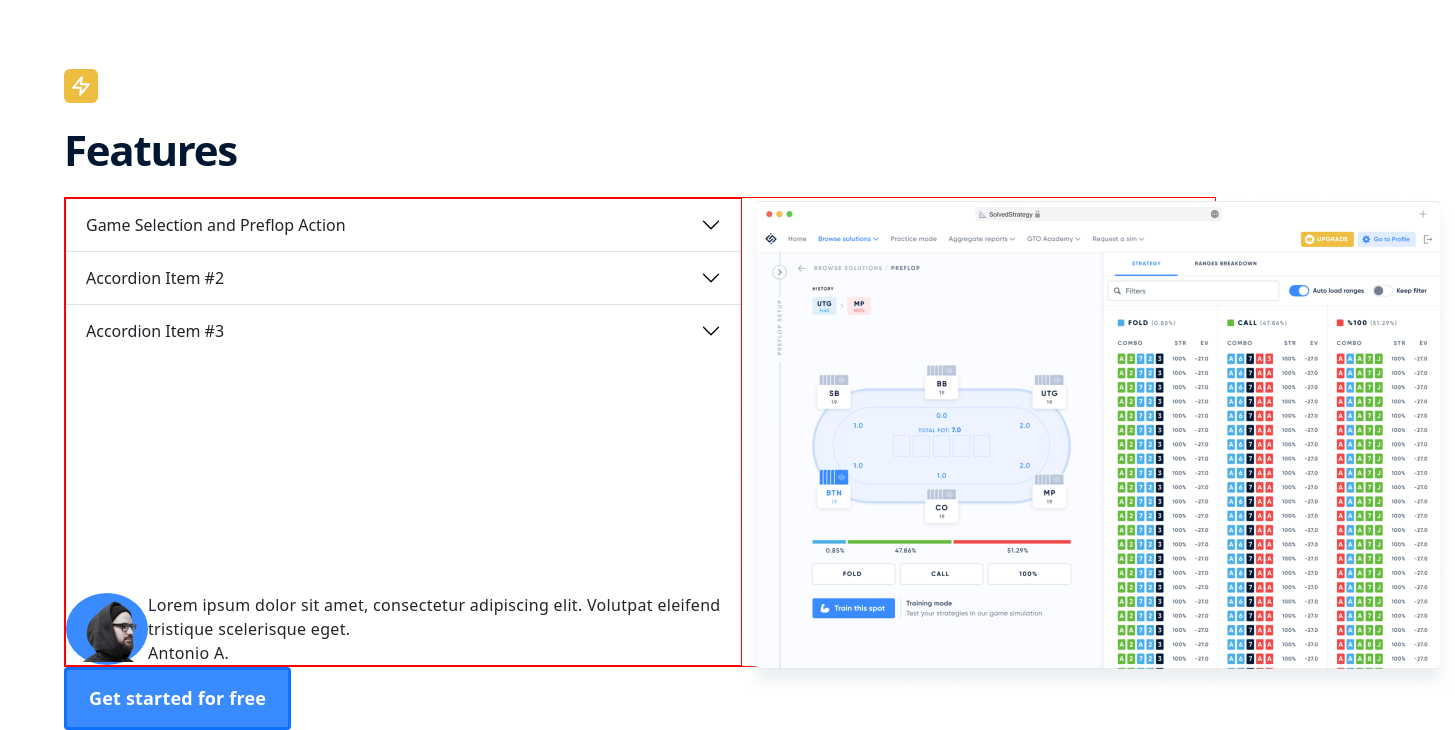
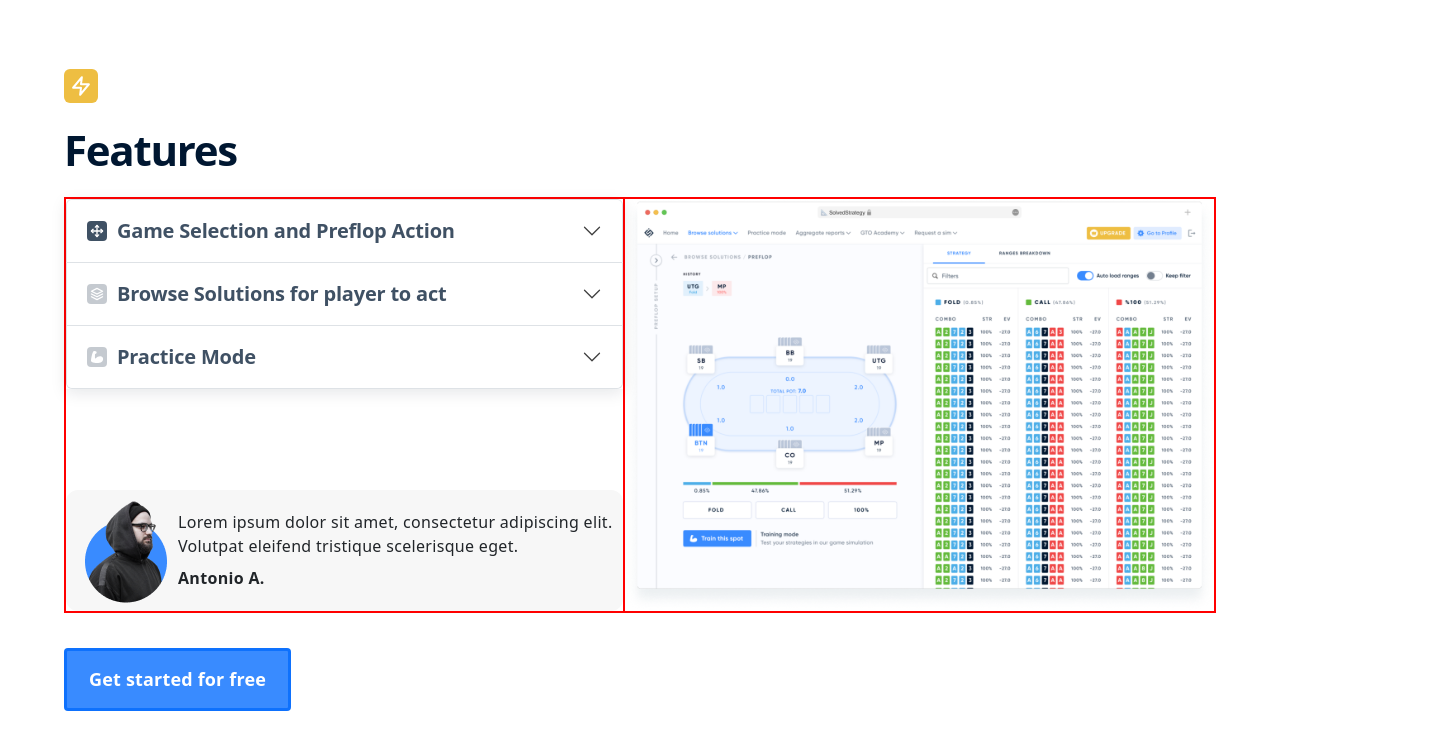
Before and after one commit to Pavel-Vladimirovich/UpWork, a plain HTML site: page index.html in a window 1280 px wide. Shown: the part 1134-1864 px from the top of the page, 1455 px wide, since content can reach past the window. Drawn offline with nearby package versions, Linux system fonts and the light colour scheme.

Commit message:
section features 28.09

```diff
--- a/index.html
+++ b/index.html
@@ -122,8 +122,8 @@
         </div>
       </section>
       <!--hero__section-->
-      <img class="header__ellips" src="/img/Ellipse 28.png" alt="" />
-      <img class="header__screen" src="/img/Screen.png" alt="" />
+      <img class="header__ellips" src="/img/Ellipse 28.png" alt="png" />
+      <img class="header__screen" src="/img/Screen.png" alt="png" />
     </div>
     <!--header-wrapper-->
   </header>
@@ -151,28 +151,30 @@
             </div>
           </div>
         </div>
-      </section><!--sections story-->
+      </section>
+      <!--sections story-->
 
       <section class="section__features">
         <div class="section__features__container">
-          <div class="icon section__features-icon"><img src="/img/__features/Frame 30155.svg" alt="icon"></div>
+          <div class="icon section__features-icon"><img src="/img/__features/features.svg" alt="icon"></div>
           <h3 class="title section__features-title">Features</h3>
 
           <div class="features">
 
             <div class="features__item_left">
               <div class="features__accordion">
-                <div class="accordion accordion-flush" id="accordionFlushExample">
+                <div class="accordion " id="accordionFlushExample">
                   <div class="accordion-item">
                     <h2 class="accordion-header" id="flush-headingOne">
                       <button class="accordion-button collapsed" type="button" data-bs-toggle="collapse"
                         data-bs-target="#flush-collapseOne" aria-expanded="false" aria-controls="flush-collapseOne">
-                        Game Selection and Preflop Action
+                        <img class="accordion-img" src="/img/__features/game selection.svg" alt="icon"> Game Selection and Preflop Action
                       </button>
                     </h2>
                     <div id="flush-collapseOne" class="accordion-collapse collapse" aria-labelledby="flush-headingOne"
                       data-bs-parent="#accordionFlushExample">
-                      <div class="accordion-body">Lorem ipsum dolor sit amet, consectetur adipiscing elit. Volutpat eleifend tristique scelerisque eget.
+                      <div class="accordion-body">Lorem ipsum dolor sit amet, consectetur adipiscing elit. Volutpat
+                        eleifend tristique scelerisque eget.
                       </div>
                     </div>
                   </div>
@@ -180,7 +182,7 @@
                     <h2 class="accordion-header" id="flush-headingTwo">
                       <button class="accordion-button collapsed" type="button" data-bs-toggle="collapse"
                         data-bs-target="#flush-collapseTwo" aria-expanded="false" aria-controls="flush-collapseTwo">
-                        Accordion Item #2
+                        <img class="accordion-img" src="/img/__features/browse solutions.svg" alt="icon">Browse Solutions for player to act
                       </button>
                     </h2>
                     <div id="flush-collapseTwo" class="accordion-collapse collapse" aria-labelledby="flush-headingTwo"
@@ -194,7 +196,7 @@
                     <h2 class="accordion-header" id="flush-headingThree">
                       <button class="accordion-button collapsed" type="button" data-bs-toggle="collapse"
                         data-bs-target="#flush-collapseThree" aria-expanded="false" aria-controls="flush-collapseThree">
-                        Accordion Item #3
+                        <img class="accordion-img" src="/img/__features/practice mode.svg" alt="icon">Practice Mode
                       </button>
                     </h2>
                     <div id="flush-collapseThree" class="accordion-collapse collapse"
@@ -203,17 +205,17 @@
                         demonstrate the <code>.accordion-flush</code> class. This is the third item's accordion body.
                         Nothing more exciting happening here in terms of content, but just filling up the space to make
                         it look, at least at first glance, a bit more representative of how this would look in a
-                        real-world application.</div>
+                        real-world application. lor</div>
                     </div>
                   </div>
                 </div>
               </div>
               <div class="quote">
                 <div class="quote__item">
-                <div class="quote__item-img">
-                  <img class="quote__img" src="/img/__features/Tony A.png" alt="">
+                  <div class="quote__item__img">
+                    <img class="quote__img" src="/img/__features/poker-chips 1.png" alt="">
                   </div>
-                <div class="quote__item-info">
+                  <div class="quote__item__info">
                     <div class="qoute__text">Lorem ipsum dolor sit amet, consectetur adipiscing elit. Volutpat eleifend
                       tristique scelerisque eget.</div>
                     <div class="quote__author">Antonio A.</div>
@@ -223,16 +225,18 @@
             </div>
 
             <div class="features__item_right">
-              <div class="features__img">
-                <img src="/img/__features/Safari window.png" alt="img">
+              <div class="features__img1">
+                <img src="/img/__features/Safari window.png" class="features__img"  alt="png">
               </div>
             </div>
 
           </div>
           <button class="button button__feature button_primary">Get started for free</button>
         </div>
-      </section> <!--section__features-->
-    </div> <!--container__main-->
+      </section>
+      <!--section__features-->
+    </div>
+    <!--container__main-->
 
   </main>
   <!--main-->
--- a/sass/style.scss
+++ b/sass/style.scss
@@ -1,4 +1,3 @@
-
 * {
   // box-sizing: border-box;
 }
@@ -17,6 +16,7 @@ body {
   letter-spacing: 0.02em;
 
 }
+
 // ===========================общие стили colors============================
 $primary-color: #ffffff;
 $secondary-color: #398bff;
@@ -24,7 +24,7 @@ $secondary-color-hover: #1760c5;
 
 // ========================общие стили button=========================
 
-.button{
+.button {
   font-weight: 700;
   font-size: 18px;
   letter-spacing: 0.01em;
@@ -55,7 +55,7 @@ $secondary-color-hover: #1760c5;
 
 // ============================общий стиль заголовков=============================
 
-.title{
+.title {
   font-weight: 700;
   font-size: 42px;
   line-height: 110%;
@@ -65,7 +65,7 @@ $secondary-color-hover: #1760c5;
 
 // ===========================ограничивающий container main=====================
 
-.container__main{
+.container__main {
   max-width: 90%;
   margin: 0 auto;
 }
@@ -373,65 +373,121 @@ $secondary-color-hover: #1760c5;
 
 // ========================sections Features=================================
 
-.section__features {
-}
-.features__container {
-}
+.section__features {}
+
+.features__container {}
+
 .section__features-icon {
   width: 34px;
   height: 34px;
 }
+
 .section__features-title {
   margin: 24px 0px 24px 0px;
   margin-bottom: 24px;
 }
+
 .features {
   border: 1px solid red;
   display: flex;
   justify-content: space-between;
+  @media (max-width:1140px) {
+    flex-direction: column;
+    align-items: center;
+  }
 
 }
+
 .features__item_left {
   display: flex;
   flex-direction: column;
   justify-content: space-between;
   border: 1px solid red;
+  flex: 0 1 675px;
+  // max-width: 675px;
+
 }
-.features__item_right{
+
+.features__item_right {
+  flex: 0 1 auto;
+  // max-width: 675px;
 }
+
+.features__img {
+  object-fit: cover;
+  max-width: 100%;
+  // max-width: calc(350px + (400 - 350) * ((100vw - 320px) / (1470 - 320)));
+
+  border: 1px solid red;
+
+}
+
 .features__accordion {
-  width: 675px;
+  background: #FFFFFF;
+  box-shadow: 0px 4px 15px rgba(10, 21, 39, 0.1);
+  .accordion-item {
+    & .accordion-button {
+      font-weight: 700;
+      font-size: 20px;
+      line-height: 140%;
+      letter-spacing: -0.01em;
+      color: #001731;
+      opacity: 0.75;
+      &:hover{
+        opacity: 1;
       }
-.accordion__item {
+      &:focus{
+        color: #001731;
+        opacity: 1;
+
       }
+    }
+    & .accordion-img {
+      padding-right: 10px;
+      width:30px;
+      height: 30px;
+    }
+  }
+}
+
+
+
+
+
 .quote {
   .quote__item {
     display: flex;
-    width: 675px;
+    align-items: center;
+    height: 121px;
+    background: #F7F7F7;
+    border-radius: 12px;
   }
-  .quote__item-img {
-    background-color: #398bff ;
-    border-radius: 50%;
-    & .quote__img{
 
+  .quote__item__img {
+    padding: 0px 7px 0px 15px;
+
+    & .quote__img {}
   }
+
+  .quote__item__info {
+    // padding-left: 10px;
   }
-  .quote__item-info {
-  }
-  .qoute__text {
-  }
+
+  .qoute__text {}
+
   .quote__author {
+    margin-top: 8px;
+    font-weight: 700;
   }
 }
 
-.features__img {
-  width: 683px;
-  height: 468px;
-}
+
 
 .button__feature {
   padding: 15px 22px;
+  margin-top: 35px;
 }
-.button_primary{
+
+.button_primary {
   @extend %button_style_primary
 }
```
Also changed, not shown: css/style.css, img/__features/browse solutions.svg (added), img/__features/features.svg (renamed from img/__features/Frame 30155.svg), img/__features/game selection.svg (renamed from img/__features/Frame 23.svg), img/__features/poker-chips 1.png (added), img/__features/practice mode.svg (added). Lines whose indentation alone changed are shown as unchanged.
